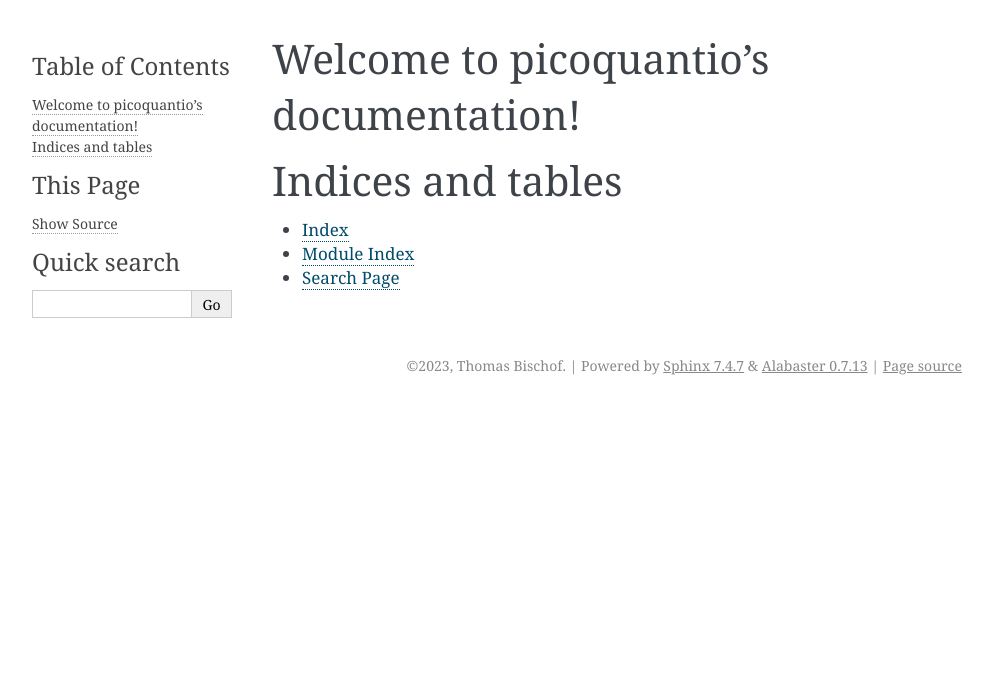
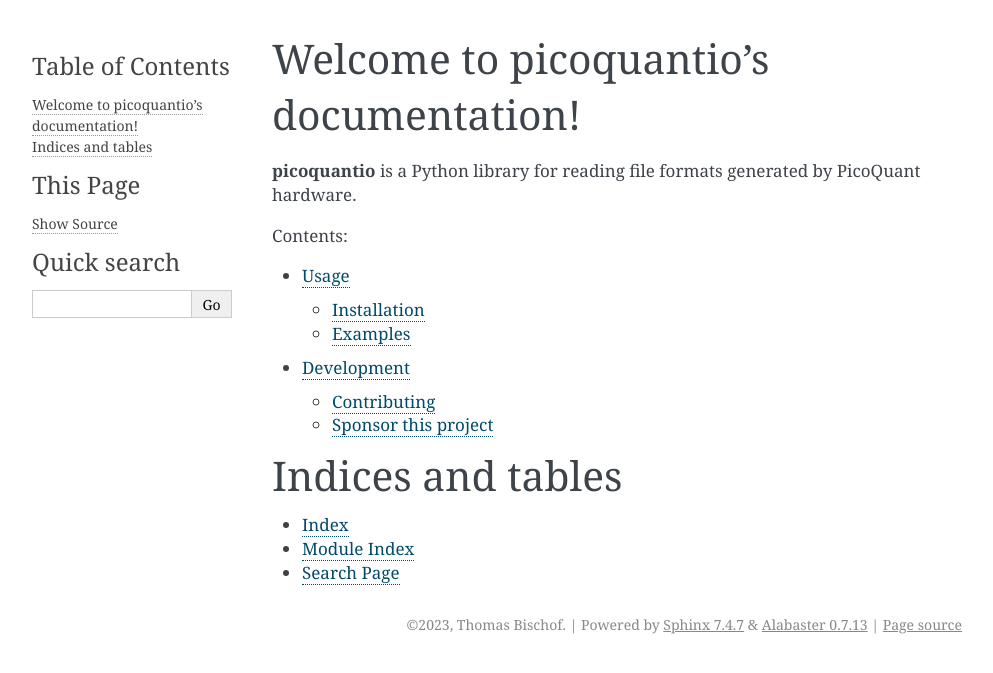
Before and after one commit to tsbischof/picoquantio, a Sphinx documentation site: the page built from docs/source/index.rst, in a window 1280 px wide. Shown: the top 673 px of the page, without its empty margins (148-1141 px from the left). Built offline with Sphinx 7.4.7, drawn with Linux system fonts in a browser that asks for light colours.

Commit message:
Add basic documentation stubs

```diff
--- a/docs/source/index.rst
+++ b/docs/source/index.rst
@@ -6,11 +6,14 @@
 Welcome to picoquantio's documentation!
 =======================================
 
+**picoquantio** is a Python library for reading file formats generated by PicoQuant hardware.
+
 .. toctree::
    :maxdepth: 2
    :caption: Contents:
 
-
+   usage
+   development
 
 Indices and tables
 ==================
```
Also changed, not shown: docs/source/development.rst (added, +14 -0 lines), docs/source/usage.rst (added, +29 -0 lines).
